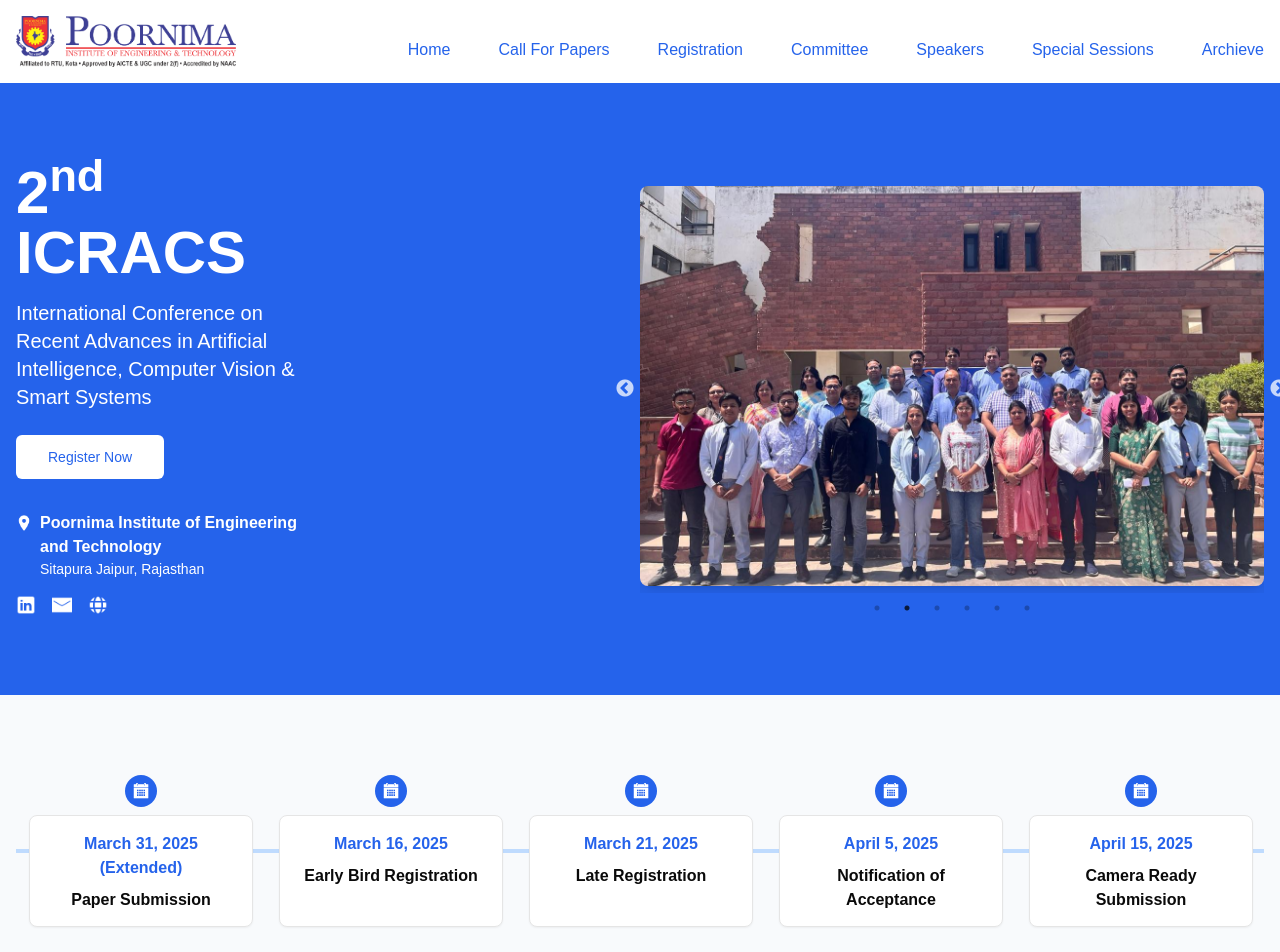
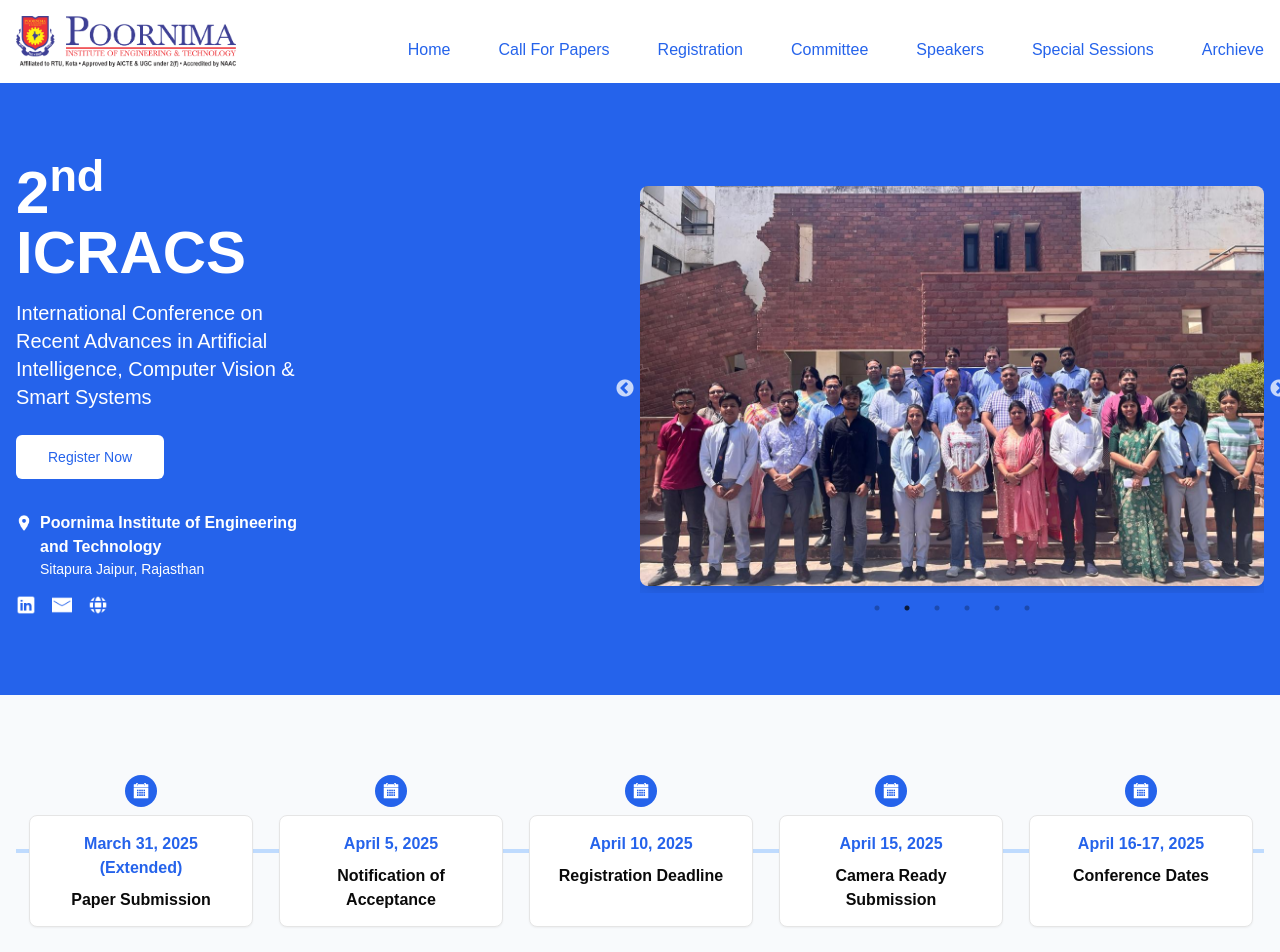
Before and after one commit to splixcube/icracs-conference1, a Next.js app: page / in a window 1280 px wide. Shown: the top 952 px of the page. Built offline with nearby package versions, Linux system fonts and the light colour scheme; grey boxes are pictures that could not be loaded.

Commit message:
updated registration deadline

```diff
--- a/src/app/components/conference-timeline.jsx
+++ b/src/app/components/conference-timeline.jsx
@@ -6,17 +6,13 @@
     date: "March 31, 2025 (Extended)",
     title: "Paper Submission",
   },
-    {
-    date: "March 16, 2025",
-    title: "Early Bird Registration",
-  },
-  {
-    date: "March 21, 2025",
-    title: "Late Registration",
-  },
   {
     date: " April 5, 2025",
     title: "Notification of Acceptance",
+  },
+  {
+    date: " April 10, 2025",
+    title: "Registration Deadline",
   },
   {
     date: "April 15, 2025",
```
